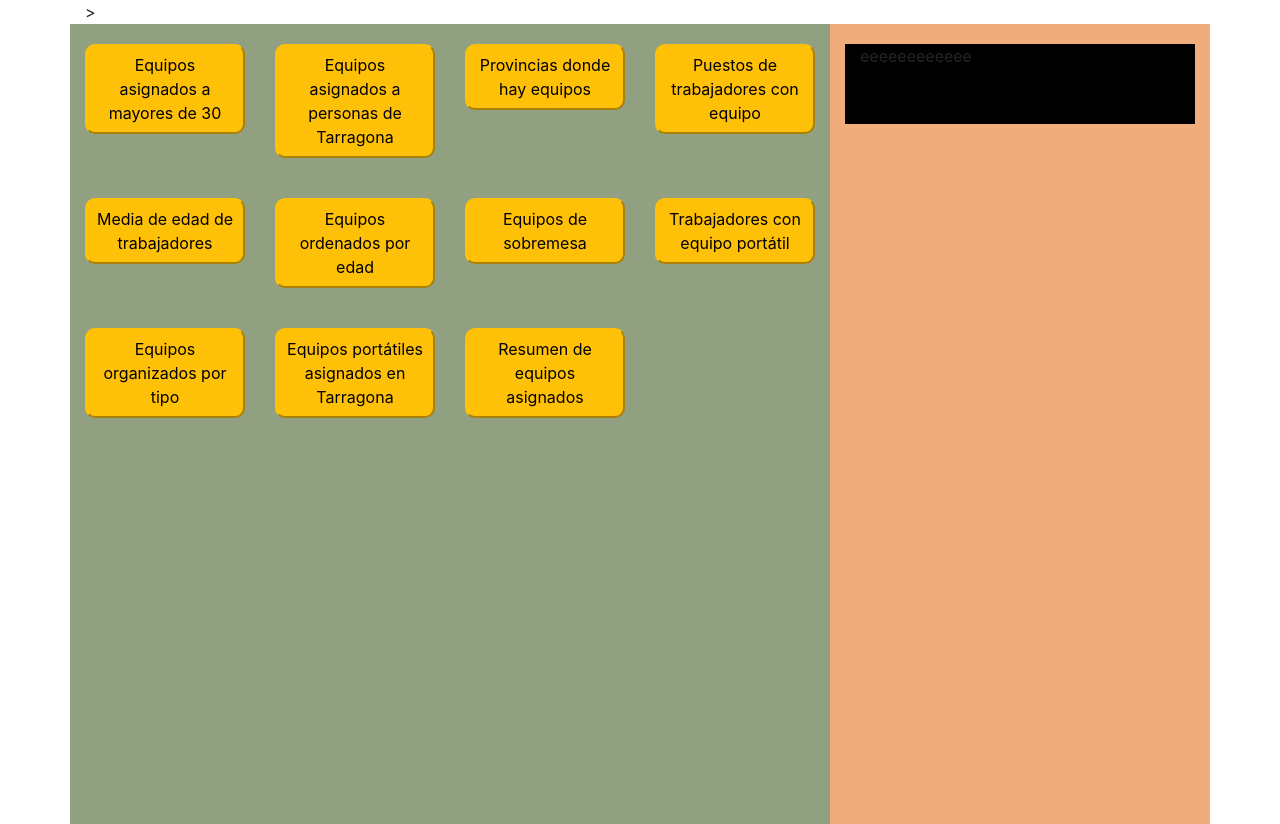
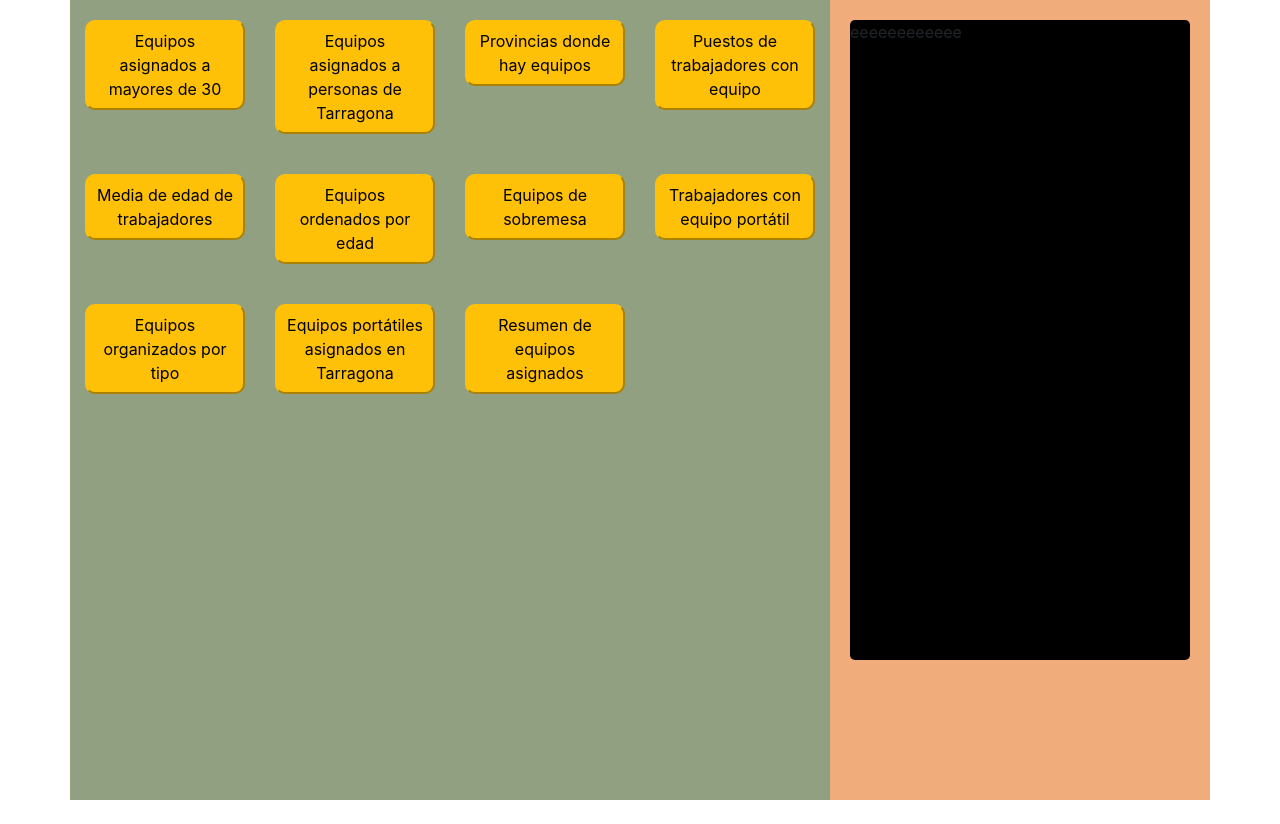
Before and after one commit to ielgstrom/C2-Ejercicio-7, a website: page index.html in a window 1280 px wide. After the commit the page ends 800 px from the top, so only its background shows below. Drawn offline with nearby package versions, Linux system fonts and the light colour scheme.

Commit message:
arreglo contenido-secundario

```diff
--- a/index.html
+++ b/index.html
@@ -1,5 +1,6 @@
 <!DOCTYPE html>
 <html lang="es">
+
 <head>
   <meta charset="UTF-8" />
   <meta http-equiv="X-UA-Compatible" content="IE=edge" />
@@ -7,15 +8,11 @@
   <title>Equipos</title>
   <script src="js/equipos.js"></script>
   <script src="js/index.js"></script>
-    >
   <script src="js/scripts.js" defer></script>
-    <link
-      rel="stylesheet"
-      href="https://cdn.jsdelivr.net/npm/bootstrap@4.6.0/dist/css/bootstrap.min.css"
-      integrity="sha384-B0vP5xmATw1+K9KRQjQERJvTumQW0nPEzvF6L/Z6nronJ3oUOFUFpCjEUQouq2+l"
-      crossorigin="anonymous"
-    />
+  <link rel="stylesheet" href="https://cdn.jsdelivr.net/npm/bootstrap@4.6.0/dist/css/bootstrap.min.css"
+    integrity="sha384-B0vP5xmATw1+K9KRQjQERJvTumQW0nPEzvF6L/Z6nronJ3oUOFUFpCjEUQouq2+l" crossorigin="anonymous" />
 </head>
+
 <head>
   <meta charset="UTF-8">
   <meta http-equiv="X-UA-Compatible" content="IE=edge">
@@ -91,18 +88,17 @@
       </div>
     </section>
     <section class="contenido-secundario col-4">
-      <div class="row">
-        <div class="col-12">
-          <scroll-container>
-            <div class="consola">
+      <div class="row padre">
+        <div class="col-12 padre1">
+          <div class="consola scroll-container">
 
             <p>eeeeeeeeeeee</p>
 
           </div>
-          </scroll-container>
         </div>
       </div>
     </section>
   </main>
 </body>
+
 </html>
--- a/style.css
+++ b/style.css
@@ -22,22 +22,25 @@ main .contenido-secundario {
   background-color: var(--color-secundario);
   height: 100vh;
   padding-top: 20px;
+  padding-bottom: 20px;
 }
-main .contenido-secundario div div{
-  padding-bottom: 80vh;
-  padding-left: 15px;
-  padding-right: 15px;
+main .contenido-secundario .padre {
   height: 80vh;
+}
+main .contenido-secundario .padre1 {
+  padding-left: 20px;
+  padding-right: 20px;
 }
 main .contenido-secundario div .consola {
   background-color: var(--color-consola);
   height: 100%;
+  border-radius: 5px;
 }
 
-main .contenido-secundario scroll-container {
+main .contenido-secundario .scroll-container {
   display: block;
   width: inherit;
-  height: 80px;
+  height: 500px;
   overflow-y: scroll;
   scroll-behavior: smooth;
   margin: 0 auto;
```
Lines whose indentation alone changed are shown as unchanged.
